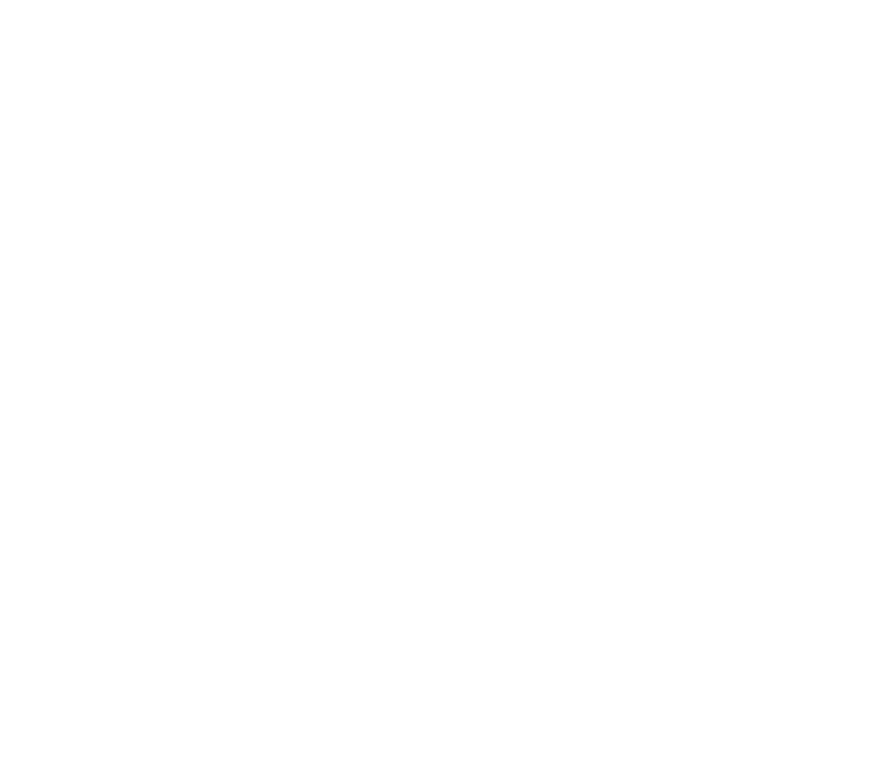
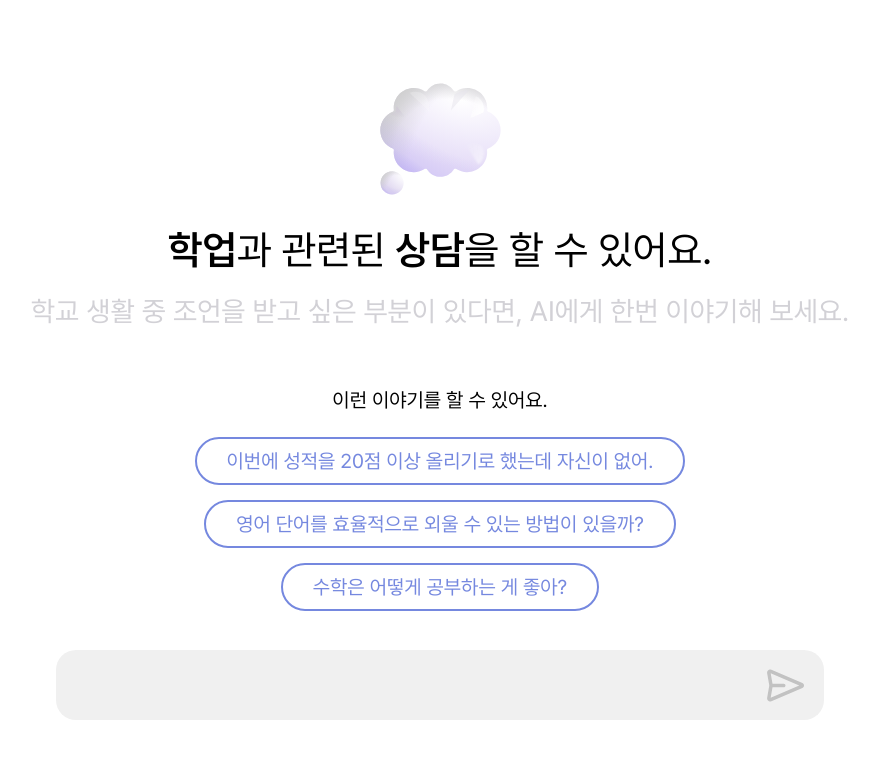
Before and after one commit to Jobfair-receive/Front, a React (Create React App) app: page /chat in a window 1280 px wide. Before the commit this address had no page. Shown: the top 758 px of the page, without its empty margins (200-1078 px from the left). Built offline with nearby package versions, Linux system fonts and the light colour scheme.

Commit message:
STYLE :: 채팅 시작 페이지 스타일 추가

```diff
--- a/src/App.js
+++ b/src/App.js
@@ -1,12 +1,14 @@
 import { Route, Routes } from "react-router-dom";
 import Main from "./pages/Main/Main";
 import Test from "./pages/Test/Test";
+import Chat from "./pages/Chat/Chat";
 
 function App() {
   return (
     <Routes>
       <Route path="/" element={<Main />} />
       <Route path="/test" element={<Test />} />
+      <Route path="/chat" element={<Chat />} />
     </Routes>
 
   );
--- a/src/global.js
+++ b/src/global.js
@@ -7,6 +7,21 @@
 
 
 export const GlobalStyle = createGlobalStyle`
+
+    html, body {
+        height: 100%;
+        width: 100%;
+        margin: 0;
+        padding: 0;
+    }
+
+    #root {
+        height: 100%;
+        width: 100%;
+        margin: 0;
+        padding: 0;
+    }
+
     @font-face {
         font-family: 'PretendardSemiBold';
         src: local('PretendardSemiBold');
--- a/src/pages/Chat/Chat.jsx
+++ b/src/pages/Chat/Chat.jsx
@@ -0,0 +1,30 @@
+import * as S from "./Chat.style"
+
+import ThoughtEmoji from "../../asset/images/emoji_thought.svg";
+import SendEmoji from "../../asset/images/paper-airplane.svg";
+
+
+export default function Chat(){
+    return(
+        <S.Wrapper>
+            <S.StartInfo>
+                <S.Goorm alt="구름" src={ThoughtEmoji}/>
+                <S.Title><span style={{fontFamily: 'PretendardSemiBold'}}>학업</span>과 관련된 <span style={{fontFamily: 'PretendardSemiBold'}}>상담</span>을 할 수 있어요.</S.Title>
+                <S.SubTitle>학교 생활 중 조언을 받고 싶은 부분이 있다면, AI에게 한번 이야기해 보세요.</S.SubTitle>
+
+                <S.Exam>
+                    <span style={{marginBottom: '10px'}}>이런 이야기를 할 수 있어요.</span>
+                    <S.ExamText>이번에 성적을 20점 이상 올리기로 했는데 자신이 없어.</S.ExamText>
+                    <S.ExamText>영어 단어를 효율적으로 외울 수 있는 방법이 있을까?</S.ExamText>
+                    <S.ExamText>수학은 어떻게 공부하는 게 좋아?</S.ExamText>
+                </S.Exam>
+
+            </S.StartInfo>
+
+            <S.ChatBox>
+                <S.ChatInput />
+                <S.Airplane alt="비행기" src={SendEmoji}/>
+            </S.ChatBox>
+        </S.Wrapper>
+    )
+}
--- a/src/pages/Chat/Chat.style.js
+++ b/src/pages/Chat/Chat.style.js
@@ -0,0 +1,80 @@
+import styled from "styled-components";
+
+export const Wrapper = styled.div`
+    width: 100%;
+    height: 100%;
+    display: flex;
+    flex-direction: column;
+    align-items: center;
+`;
+
+export const StartInfo = styled.div`
+    margin-top: 30px;
+    height: 100%;
+    display: flex;
+    justify-content: center;
+    flex-direction: column;
+    align-items: center;
+    gap: 20px;
+`
+
+export const Goorm = styled.img`
+    width: 137px;
+    height: 137px;
+`
+export const Title = styled.span`
+    font-family: PretendardRegular;
+    font-size: 40px;
+`
+export const SubTitle = styled.span`
+    font-family: PretendardRegular;
+    font-size: 28px;
+    color: #D2D1D6;
+`
+
+export const Exam = styled.div`
+    margin-top: 40px;
+    display: flex;
+    justify-content: center;
+    flex-direction: column;
+    align-items: center;
+    gap: 15px;
+    font-family: PretendardRegular;
+    font-size: 20px;
+`
+
+export const ExamText = styled.span`
+    color: #7588DF;
+    border: 2px solid #7588DF;
+    padding: 10px 30px;
+    border-radius: 50px;
+`
+
+export const ChatBox = styled.div`
+    height: 90px;
+    position: relative;
+    display: flex;
+    justify-content: center;
+    align-items: center;
+    width: 60%;
+    min-width: 600px;
+    margin-bottom: 80px;
+`
+export const ChatInput = styled.input`
+    height: 100%;
+    width: 100%;
+    background-color: #F0F0F0;
+    outline: none;
+    border: none;
+    border-radius: 20px;
+    padding: 0px 20px;
+    font-family: PretendardRegular;
+    font-size: 20px;
+`;
+
+export const Airplane = styled.img`
+    position: absolute;
+    width: 37px;
+    height: 37px;
+    right: 20px;
+`
```
Also changed, not shown: src/asset/images/emoji_thought.svg (added), src/asset/images/paper-airplane.svg (added).
